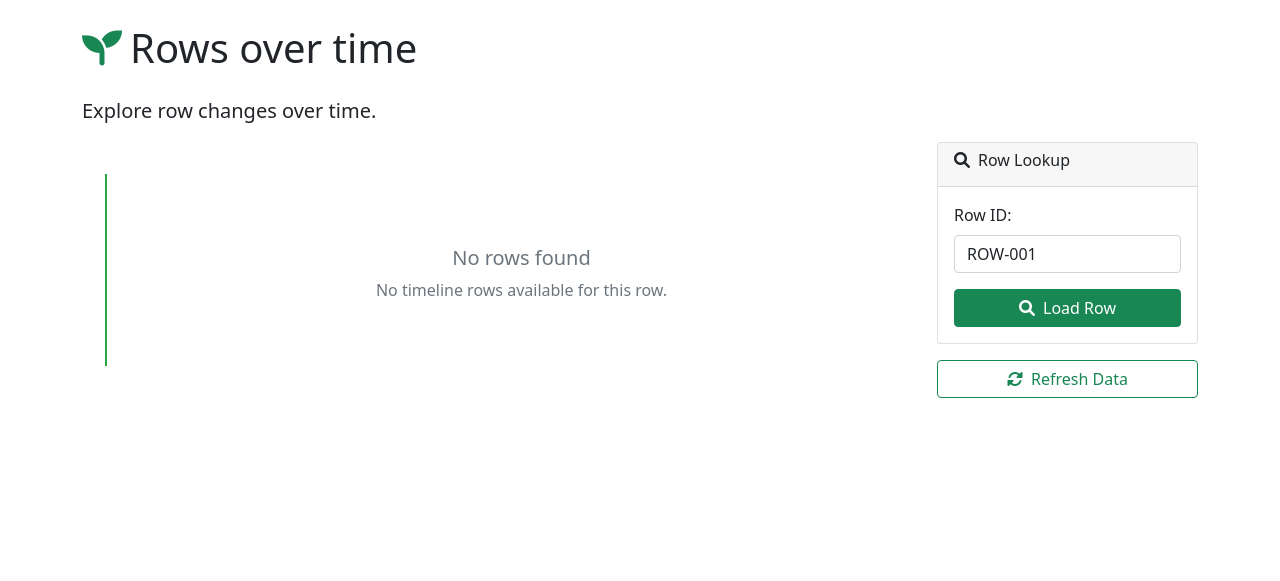
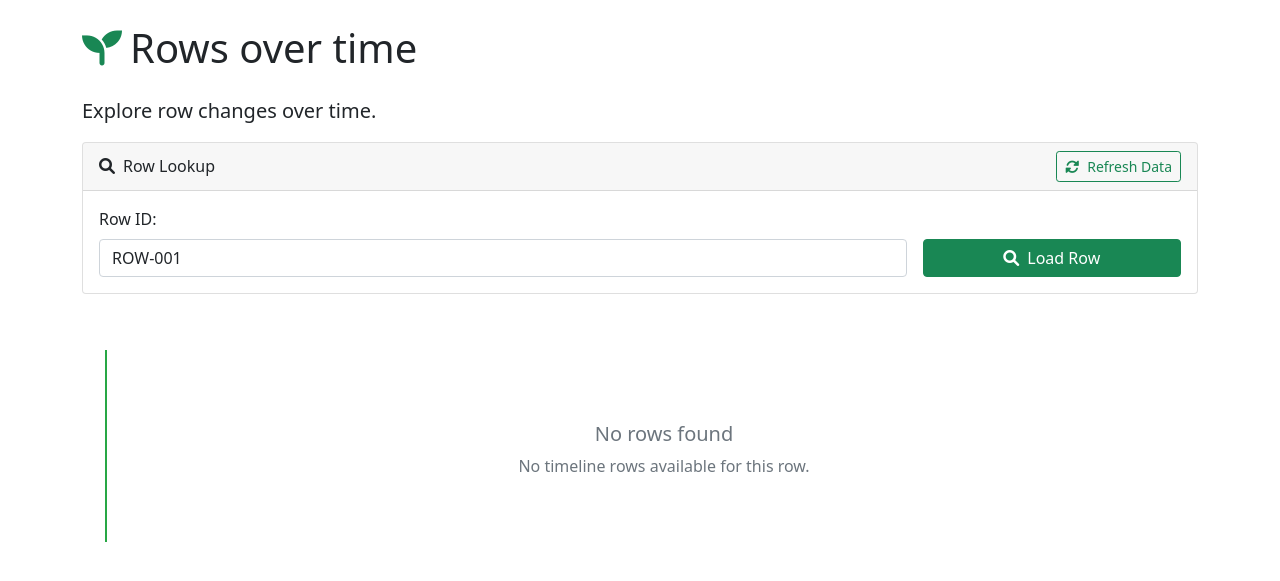
Before and after one commit to pyexcellize/timeline-generator, a FastAPI app: page / in a window 1280 px wide. Shown: the part 56-637 px from the top of the page. Run offline with FastAPI, Linux system fonts and the light colour scheme.

Commit message:
chore: changes

```diff
--- a/app/templates/index.html
+++ b/app/templates/index.html
@@ -8,37 +8,38 @@
     </div>
 </div>
 
+<div class="row mb-4">
+    <div class="col-12">
+        <div class="card">
+            <div class="card-header d-flex justify-content-between align-items-center">
+                <h6 class="mb-0"><i class="fas fa-search me-2"></i>Row Lookup</h6>
+                <button id="loadTimelineData" class="btn btn-outline-success btn-sm">
+                    <i class="fas fa-sync-alt me-2"></i>Refresh Data
+                </button>
+            </div>
+            <div class="card-body">
+                <form id="row-form" class="row g-3 align-items-end">
+                    <div class="col-md-9">
+                        <label for="row-id-input" class="form-label">Row ID:</label>
+                        <input type="text" class="form-control" id="row-id-input" placeholder="Enter row ID">
+                    </div>
+                    <div class="col-md-3">
+                        <button type="submit" class="btn btn-success w-100">
+                            <i class="fas fa-search me-2"></i>Load Row
+                        </button>
+                    </div>
+                </form>
+            </div>
+        </div>
+    </div>
+</div>
+
 <div class="row">
-    <div class="col-lg-9">
+    <div class="col-12">
         <div class="timeline-container">
             <div class="timeline" id="timeline">
                 <!-- Timeline items will be dynamically inserted here -->
             </div>
-        </div>
-    </div>
-
-    <div class="col-lg-3">
-        <div class="card">
-            <div class="card-header">
-                <h6><i class="fas fa-search me-2"></i>Row Lookup</h6>
-            </div>
-            <div class="card-body">
-                <form id="row-form">
-                    <div class="mb-3">
-                        <label for="row-id-input" class="form-label">Row ID:</label>
-                        <input type="text" class="form-control" id="row-id-input" placeholder="Enter row ID">
-                    </div>
-                    <button type="submit" class="btn btn-success w-100">
-                        <i class="fas fa-search me-2"></i>Load Row
-                    </button>
-                </form>
-            </div>
-        </div>
-
-        <div class="mt-3">
-            <button id="loadTimelineData" class="btn btn-outline-success w-100">
-                <i class="fas fa-sync-alt me-2"></i>Refresh Data
-            </button>
         </div>
     </div>
 </div>
```
